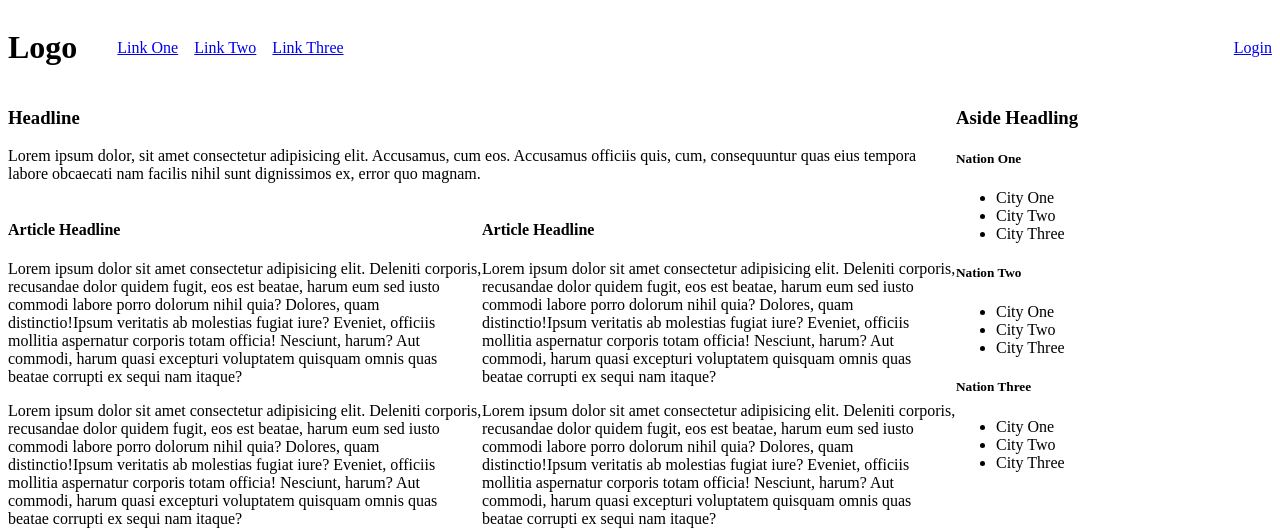
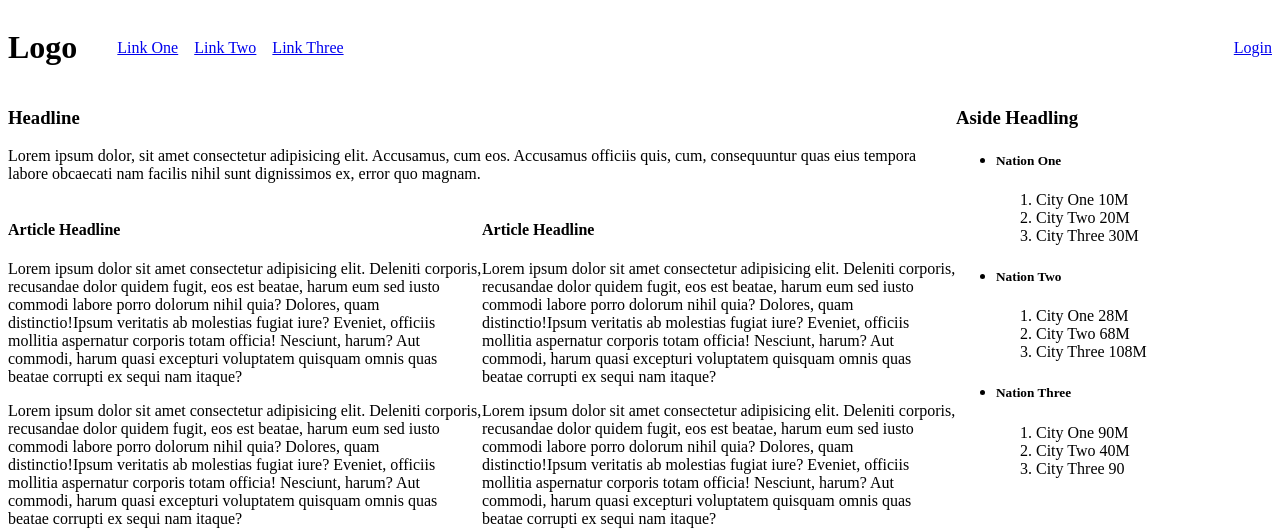
Before and after one commit to Rashin-Aeini/CSS, a plain HTML site: page index.html in a window 1280 px wide. Shown: the top 530 px of the page. Drawn offline with Linux system fonts and the light colour scheme.

Commit message:
Fixed problem

```diff
--- a/index.html
+++ b/index.html
@@ -68,48 +68,50 @@
         </main>
         <aside>
             <h3>Aside Headling</h3>
-            <section>
-                <h5>Nation One</h5>
             <ul>
                 <li>
-                        City One
+                    <h5>Nation One</h5>
+                    <ol>
+                        <li>
+                            City One 10M
                         </li>
                         <li>
-                        City Two
+                            City Two 20M
                         </li>
                         <li>
-                        City Three
+                            City Three 30M
+                        </li>
+                    </ol>
+                </li>
+                <li>
+                    <h5>Nation Two</h5>
+                    <ol>
+                        <li>
+                            City One 28M
+                        </li>
+                        <li>
+                            City Two 68M
+                        </li>
+                        <li>
+                            City Three 108M
+                        </li>
+                    </ol>
+                </li>
+                <li>
+                    <h5>Nation Three</h5>
+                    <ol>
+                        <li>
+                            City One 90M
+                        </li>
+                        <li>
+                            City Two 40M
+                        </li>
+                        <li>
+                            City Three 90
+                        </li>
+                    </ol>
                 </li>
             </ul>
-            </section>
-            <section>
-                <h5>Nation Two</h5>
-                <ul>
-                    <li>
-                        City One
-                    </li>
-                    <li>
-                        City Two
-                    </li>
-                    <li>
-                        City Three
-                    </li>
-                </ul>
-            </section>
-            <section>
-                <h5>Nation Three</h5>
-                <ul>
-                    <li>
-                        City One
-                    </li>
-                    <li>
-                        City Two
-                    </li>
-                    <li>
-                        City Three
-                    </li>
-                </ul>
-            </section>
         </aside>
     </section>
     <footer>
```
Lines whose indentation alone changed are shown as unchanged.
